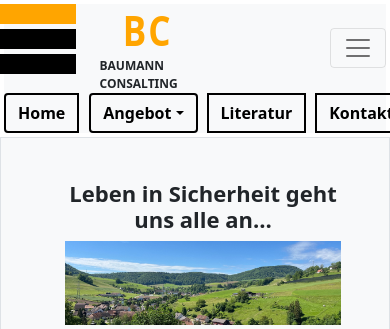
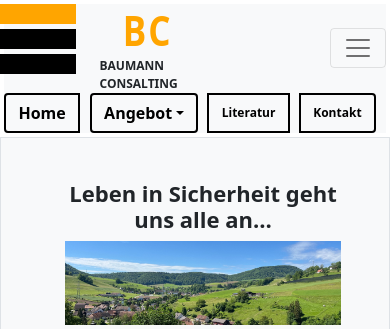
Before and after one commit to xkhadmy/django-H2ij, a Django app: page / in a window 390 px wide, after a click that opens the changed part. Shown: the top 329 px of the page. Run offline with Django 4.2, Linux system fonts and the light colour scheme.

Commit message:
html 008

```diff
--- a/Bauman_Consulting/templates/Home.html
+++ b/Bauman_Consulting/templates/Home.html
@@ -67,8 +67,9 @@
                         </div>
                     </div>
 
-                    <a href=" " class="btn btn-outline-dark btn-no-border"><b>Literatur</b></a>
-                    <a href=" " class="btn btn-outline-dark btn-no-border"><b>Kontakt</b></a>
+                    <a href=" " class="btn btn-outline-dark btn-no-border btn-mobile-small"><b>Literatur</b></a>
+
+                    <a href=" " class="btn btn-outline-dark btn-no-border btn-mobile-small"><b>Kontakt</b></a>
                 </div>
             </ul>
         </div>
--- a/static/css/my_style.css
+++ b/static/css/my_style.css
@@ -228,6 +228,14 @@ textarea {
     }
 }
 
+@media (max-width: 768px) {
+    .btn-mobile-small {
+        font-size: 12px;
+        /* Уменьшенный размер шрифта для мобильных устройств */
+    }
+}
+
+
 /* Медиа-запрос для мобильных устройств с шириной экрана от 321px до 480px */
 @media screen and (max-width: 480px) {
     h4 {
```
